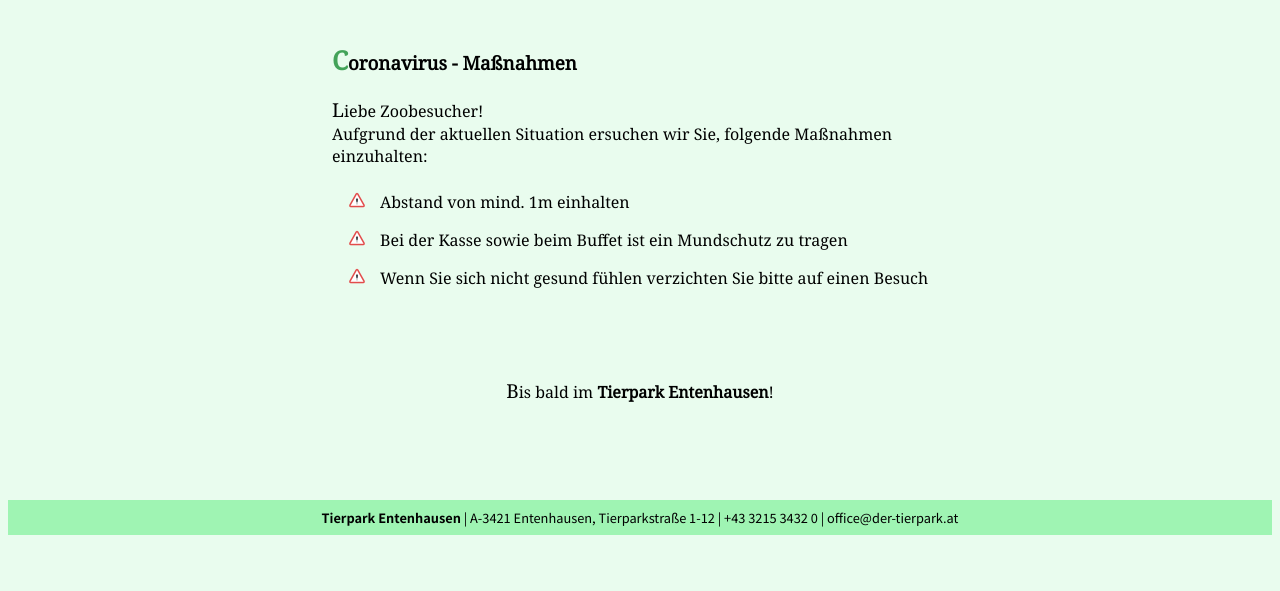
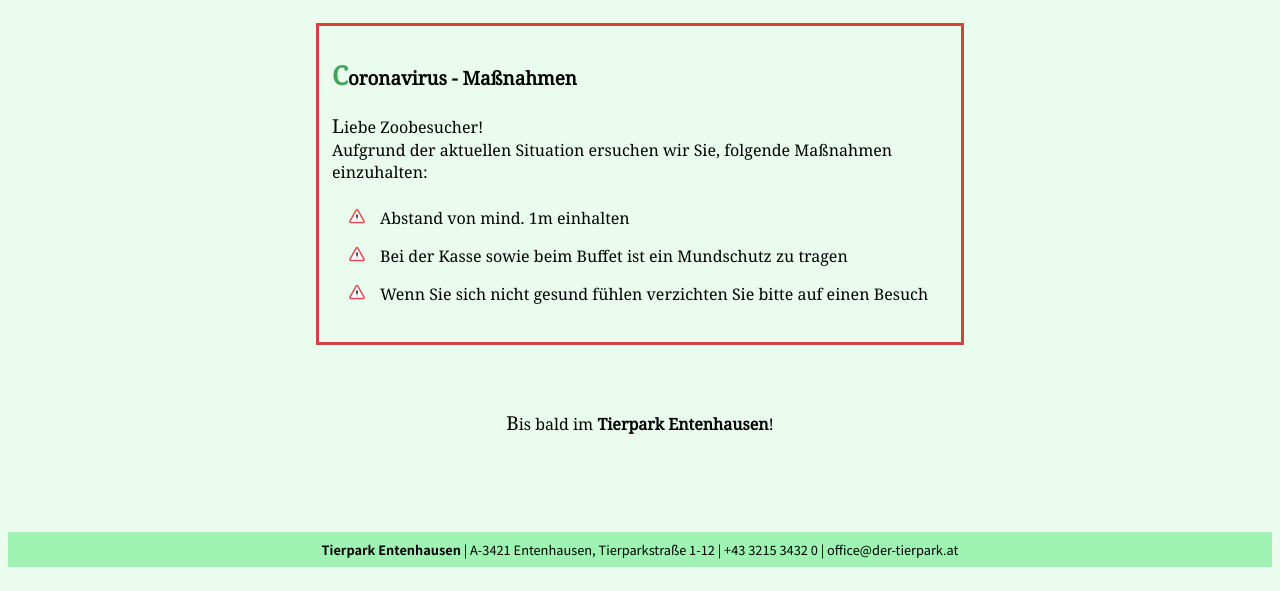
Before and after one commit to CODERS-BAY/web-aufgabe-06-kapitel-10-11-cr542, a plain HTML site: page covid.html in a window 1280 px wide. Shown: the part 209-800 px from the top of the page. Drawn offline with Linux system fonts and the light colour scheme.

Commit message:
Update style.css

```diff
--- a/style/style.css
+++ b/style/style.css
@@ -217,8 +217,10 @@ tr:nth-child(even) {
 
 .covid {
   margin: 0 auto;
+  padding: 0.8rem;
   width: 50%;
   text-align: left;
+  border: 3px solid #d64040;
 }
 
 .covid ul {
```
